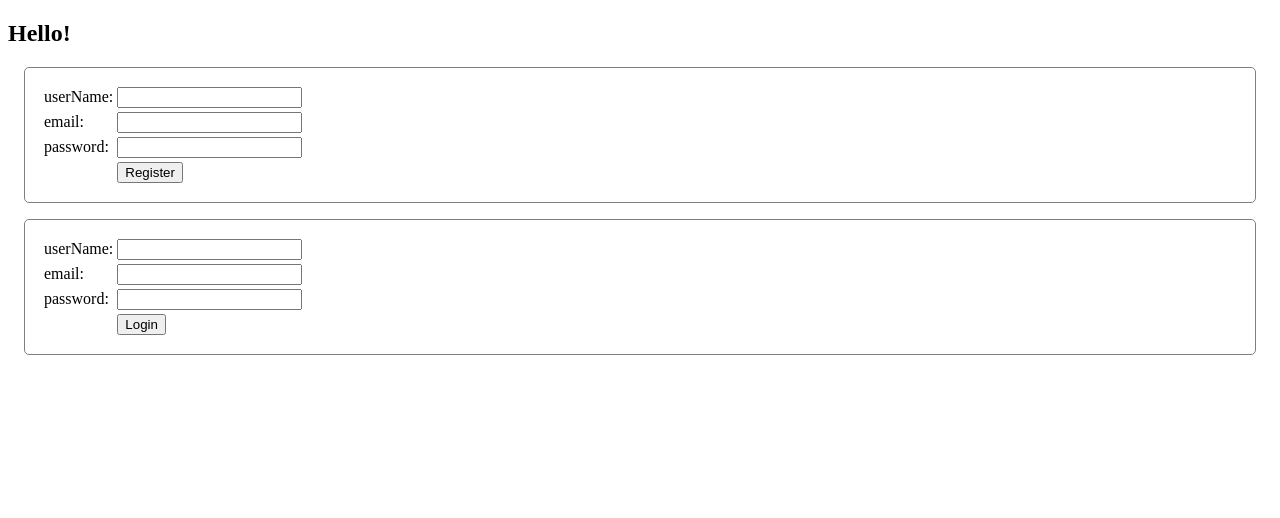
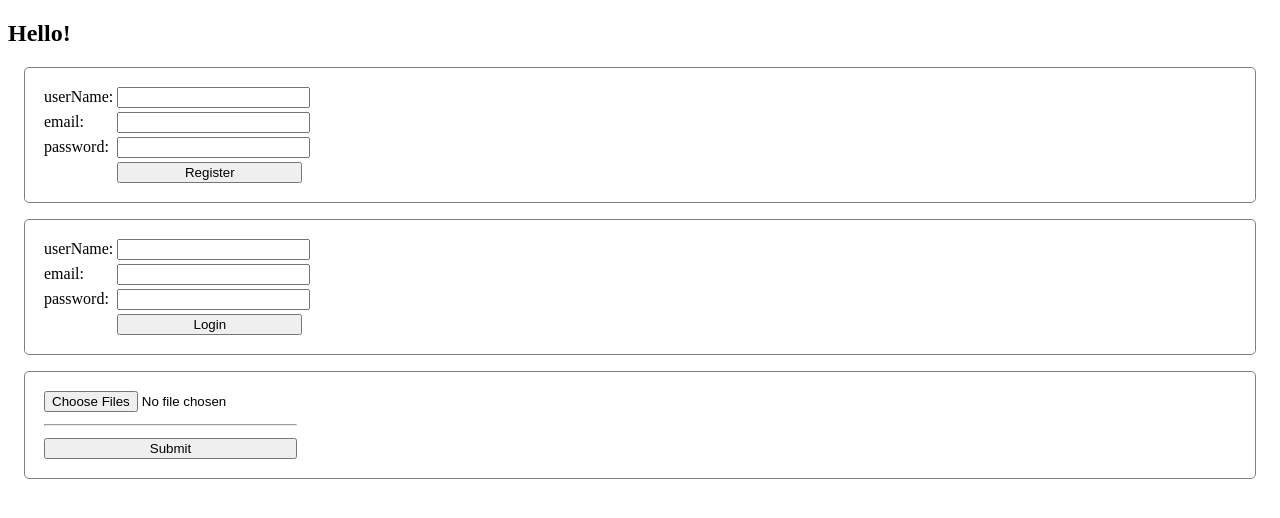
Before and after one commit to Hereigo/NODE_JS, a website: page index.html in a window 1280 px wide. Drawn offline with nearby package versions, Linux system fonts and the light colour scheme.

Commit message:
add upload files

```diff
--- a/index.html
+++ b/index.html
@@ -13,6 +13,11 @@
             border: 1px gray solid;
             padding: 1rem;
             margin: 1rem;
+        }
+
+        input {
+            max-width: 100%;
+            width: 100%;
         }
     </style>
 </head>
@@ -66,6 +71,28 @@
         </form>
     </div>
 
+    <div class="box">
+        <form id="formFiles" action="/uploads/files" method="POST" enctype="multipart/form-data">
+            <table>
+                <tr>
+                    <td>
+                        <input type="file" id="files" name="files" multiple />
+                    </td>
+                </tr>
+                <tr>
+                    <td>
+                        <hr />
+                    </td>
+                </tr>
+                <tr>
+                    <td>
+                        <input type="submit" id="uploadButton" />
+                    </td>
+                </tr>
+            </table>
+        </form>
+    </div>
+
     <script>
         $(document).ready(function () {
 
--- a/package.json
+++ b/package.json
@@ -20,6 +20,7 @@
     "express": "^4.18.2",
     "fs": "^0.0.1-security",
     "mongoose": "^8.0.3",
+    "multer": "^1.4.5-lts.1",
     "swagger-jsdoc": "^6.2.8",
     "swagger-ui-express": "^5.0.0"
   },
--- a/server.js
+++ b/server.js
@@ -8,6 +8,7 @@ import cors from 'cors';
 // Routes:
 import authRoutes from './routes/authRoutes.js';
 import taskRoutes from './routes/taskRoutes.js';
+import uploadRoutes from './routes/uploadRoutes.js';
 import swaggerSpecifica from './config/swagger.js';
 
 const app = express();
@@ -17,8 +18,6 @@ const port = 3000;
 
 app.use(bodyParser.json());
 
-// TODO:
-// Move this into Routes:
 app.get('/', (req, res) => {
     fs.readFile('index.html', (err, fileData) => {
         res.writeHead(200, { 'Content-Type': 'text/html' });
@@ -35,7 +34,7 @@ app.use('/api', taskRoutes);
 // To process STATIC files by route '/uploads' for path 'uploads':
 app.use('/uploads', express.static('uploads'));
 
-/////////////////////////////////////////////// app.use('/uploads', filesRouter);
+app.use('/uploads', uploadRoutes);
 
 app.listen(port, () => {
     console.log(`Server listening at http://localhost:${port}`);
```
Also changed, not shown: controllers/uploadController.js (added, +26 -0 lines), routes/uploadRoutes.js (added, +8 -0 lines), README.md, 1 other file.
